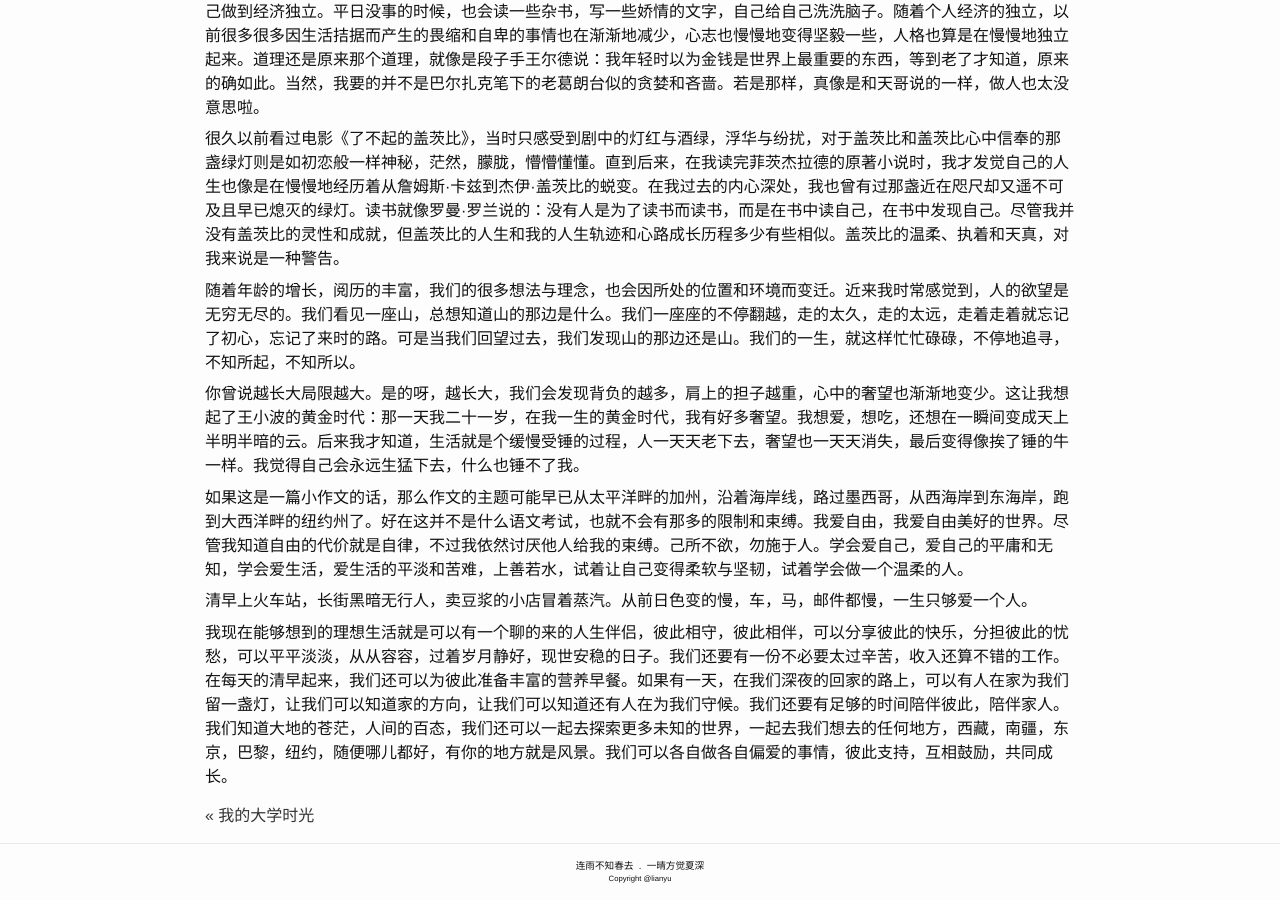
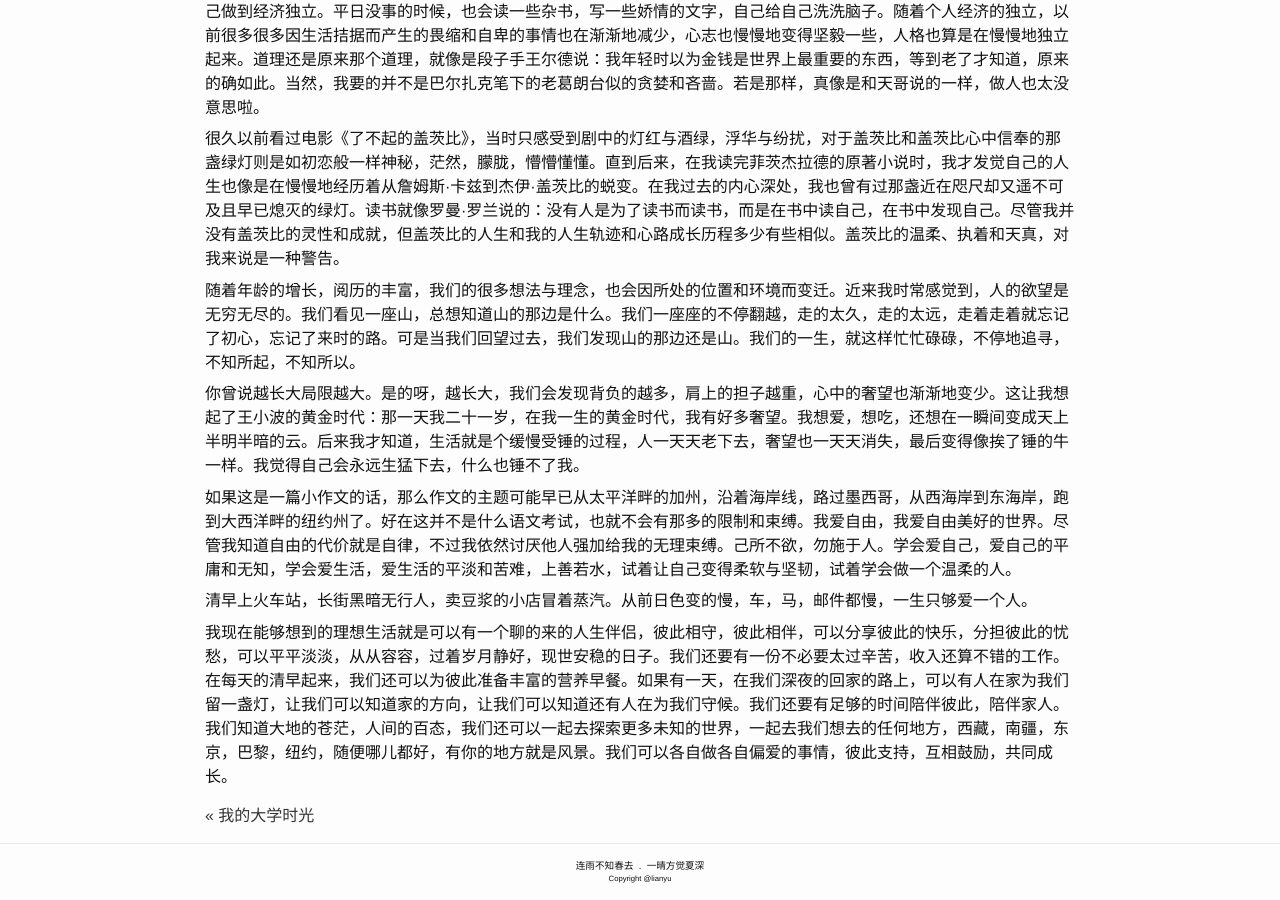
Before and after one commit to lianyu1115/lianyu, a Jekyll site: the page built from _essays/2021-02-22-我理想中的生活.md, in a window 1280 px wide and 900 px high, scrolled down 657 px. Built offline with Jekyll 4.4.1, drawn with Linux system fonts in a browser that asks for light colours.

Commit message:
Update 2021-02-22-我理想中的生活.md

```diff
--- a/_essays/2021-02-22-我理想中的生活.md
+++ b/_essays/2021-02-22-我理想中的生活.md
@@ -28,7 +28,7 @@
 
 你曾说越长大局限越大。是的呀，越长大，我们会发现背负的越多，肩上的担子越重，心中的奢望也渐渐地变少。这让我想起了王小波的黄金时代：那一天我二十一岁，在我一生的黄金时代，我有好多奢望。我想爱，想吃，还想在一瞬间变成天上半明半暗的云。后来我才知道，生活就是个缓慢受锤的过程，人一天天老下去，奢望也一天天消失，最后变得像挨了锤的牛一样。我觉得自己会永远生猛下去，什么也锤不了我。
 
-如果这是一篇小作文的话，那么作文的主题可能早已从太平洋畔的加州，沿着海岸线，路过墨西哥，从西海岸到东海岸，跑到大西洋畔的纽约州了。好在这并不是什么语文考试，也就不会有那多的限制和束缚。我爱自由，我爱自由美好的世界。尽管我知道自由的代价就是自律，不过我依然讨厌他人给我的束缚。己所不欲，勿施于人。学会爱自己，爱自己的平庸和无知，学会爱生活，爱生活的平淡和苦难，上善若水，试着让自己变得柔软与坚韧，试着学会做一个温柔的人。
+如果这是一篇小作文的话，那么作文的主题可能早已从太平洋畔的加州，沿着海岸线，路过墨西哥，从西海岸到东海岸，跑到大西洋畔的纽约州了。好在这并不是什么语文考试，也就不会有那多的限制和束缚。我爱自由，我爱自由美好的世界。尽管我知道自由的代价就是自律，不过我依然讨厌他人强加给我的无理束缚。己所不欲，勿施于人。学会爱自己，爱自己的平庸和无知，学会爱生活，爱生活的平淡和苦难，上善若水，试着让自己变得柔软与坚韧，试着学会做一个温柔的人。
 
 清早上火车站，长街黑暗无行人，卖豆浆的小店冒着蒸汽。从前日色变的慢，车，马，邮件都慢，一生只够爱一个人。
 
```
